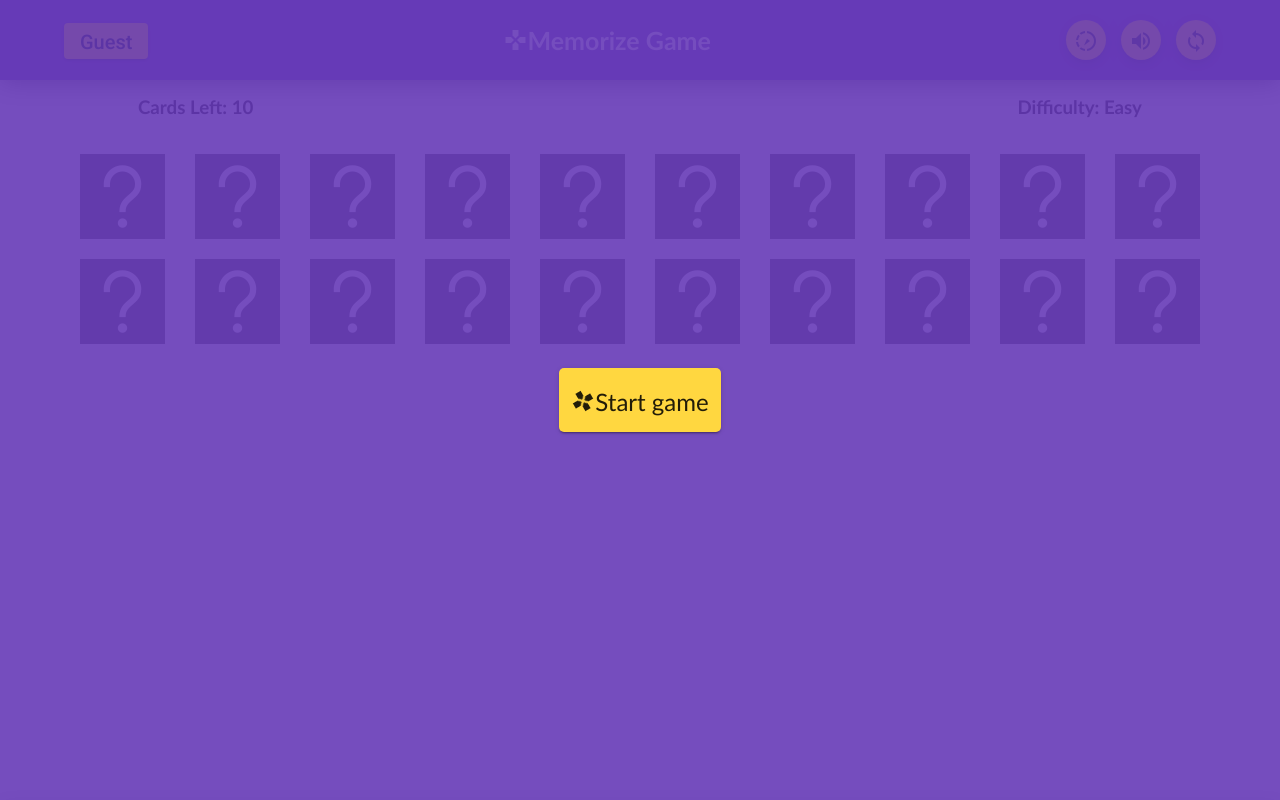
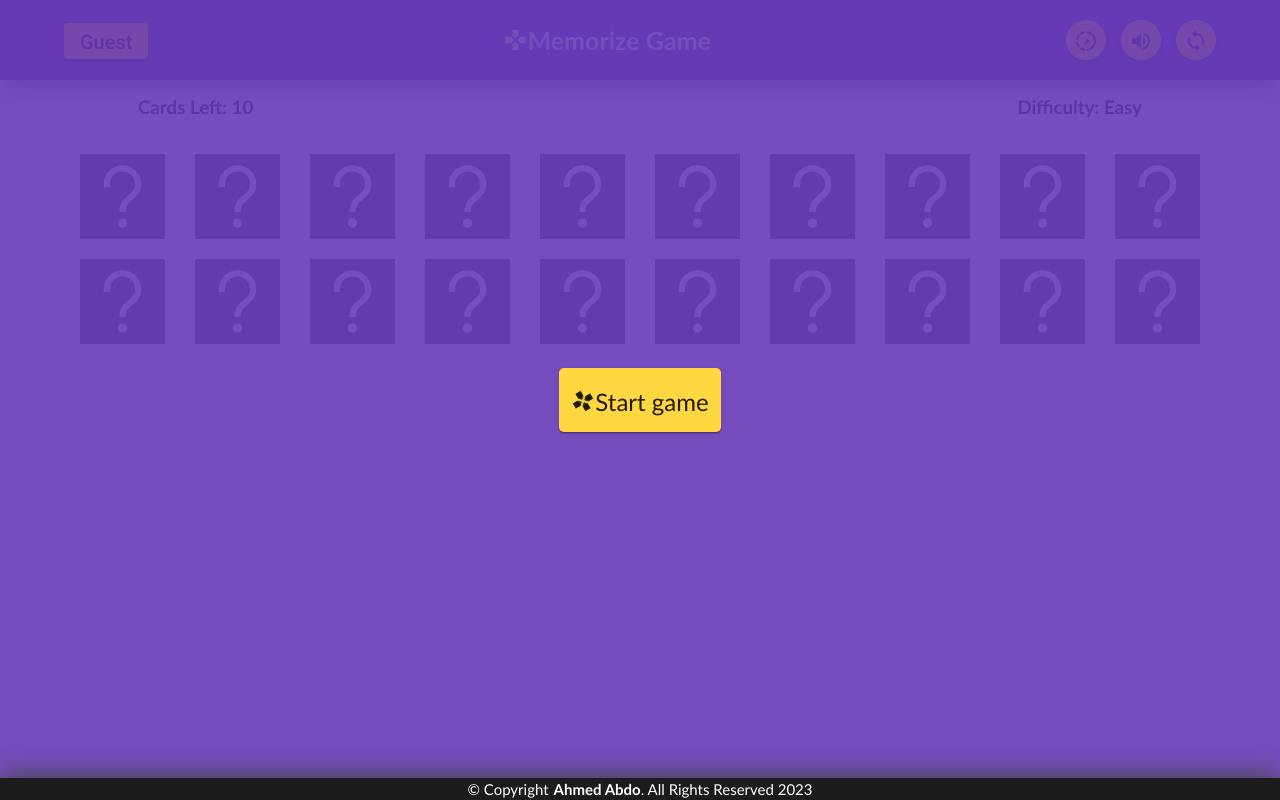
Before and after one commit to ahmedabdo404/Memorize-game, an Angular app: page / in a window 1280 px wide. Shown: the top 800 px of the page. Built offline with nearby package versions, Linux system fonts and the light colour scheme; what @sweetalert2/ngx-sweetalert2 would draw is missing.

Commit message:
remove the contact and keep the website

```diff
--- a/src/app/Components/Shared/footer/footer.component.css
+++ b/src/app/Components/Shared/footer/footer.component.css
@@ -1,7 +1,8 @@
 /* footer */
 #footer {
-  position: relative !important;
-  top: 0 !important;
+  position: fixed !important;
+  bottom: 0 !important;
+  z-index: 10;
   width: 100%;
   height: auto;
   display: flex;
--- a/src/app/Components/Shared/footer/footer.component.html
+++ b/src/app/Components/Shared/footer/footer.component.html
@@ -1,26 +1,11 @@
 <mat-toolbar color="primary" id="footer">
-  <div id="contact">
-    <div>
-      <p>Contact</p>
-    </div>
-    <div class="contact-icons">
-      <a mat-fab href="https://t.me/ahmed_abdo_571" target="_blank" title="Telegram">
-        <i class="ri-telegram-line"></i>
-      </a>
-      <a mat-fab href="https://www.linkedin.com/in/ahmed-abdo-306259229" target="_blank" title="Linkedin">
-        <i class="ri-linkedin-box-fill"></i>
-      </a>
-      <a mat-fab href="https://github.com/ahmedabdo404" target="_blank" title="Github">
-        <i class="ri-github-fill"></i>
-      </a>
-      <a mat-fab href="https://ahmedabdo404.github.io/Ahmed-Abdo-WebSite" target="_blank" title="Website">
-        <i class="ri-global-line"></i>
-      </a>
-    </div>
-  </div>
   <div class="inner-footer">
     <span class="copyright">
-      &copy; Copyright <b>Ahmed Abdo</b>
+      &copy; Copyright
+      <a href="https://ahmedabdo404.github.io/Ahmed-Abdo-WebSite" target="_blank" title="Website"
+        style="color: inherit; text-decoration: none;">
+        <b>Ahmed Abdo</b>
+      </a>
       . All Rights Reserved {{GetDate}}
     </span>
   </div>
```
Also changed, not shown: 4 other files (tests, documents, lock files or other folders).
